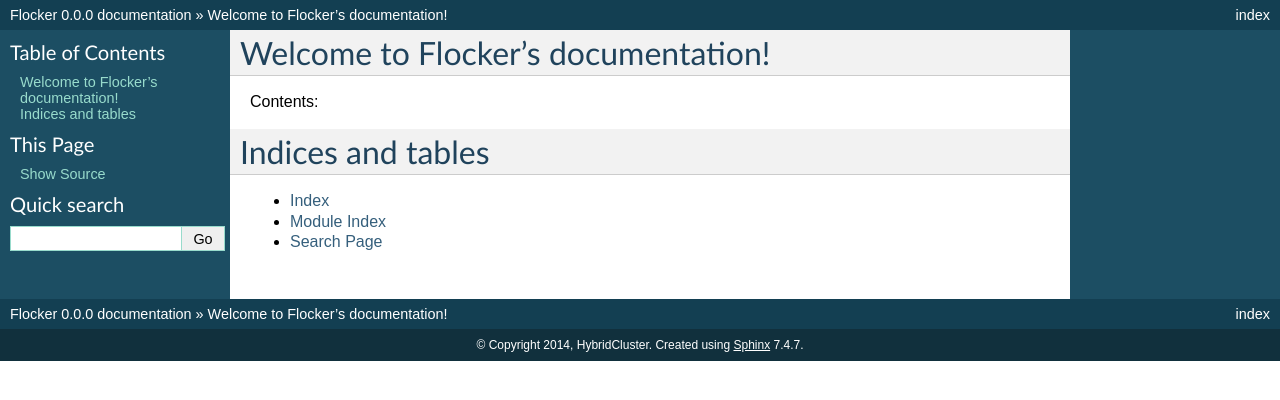
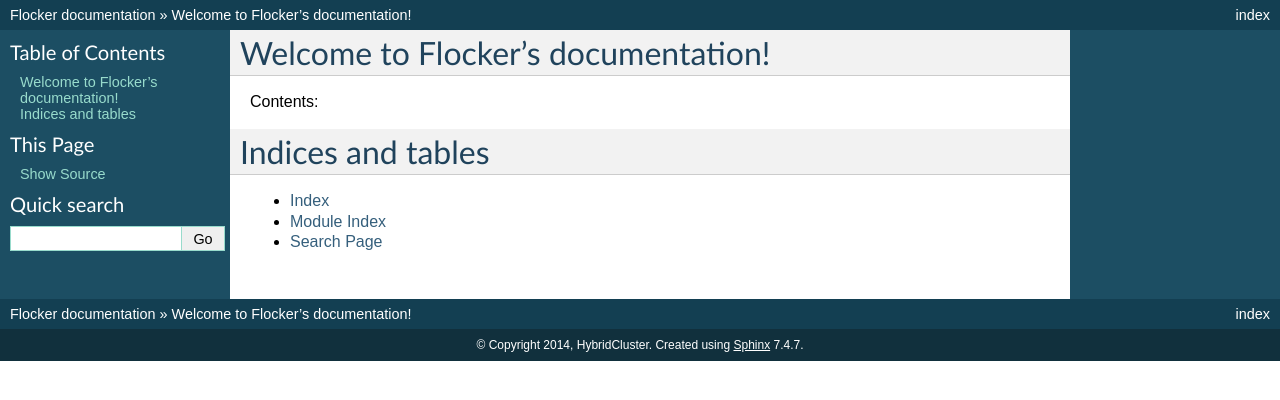
Before and after one commit to ClusterHQ/flocker, a Sphinx documentation site: the page built from docs/index.rst, in a window 1280 px wide. Shown: the top 400 px of the page. Built offline with Sphinx 7.4.7, drawn with Linux system fonts in a browser that asks for light colours.

Commit message:
Load the version from the version file.

```diff
--- a/docs/conf.py
+++ b/docs/conf.py
@@ -11,12 +11,7 @@
 # All configuration values have a default; values that are commented out
 # serve to show the default.
 
-import sys, os
-
-# If extensions (or modules to document with autodoc) are in another directory,
-# add these directories to sys.path here. If the directory is relative to the
-# documentation root, use os.path.abspath to make it absolute, like shown here.
-#sys.path.insert(0, os.path.abspath('.'))
+import os.path
 
 # -- General configuration -----------------------------------------------------
 
@@ -48,9 +43,13 @@
 # built documents.
 #
 # The short X.Y version.
-version = '0.0.0'
+path = os.path.join(os.path.dirname(__file__), b"../flocker/version")
+with open(path) as fObj:
+    version = fObj.read().strip()
+del path
+
 # The full version, including alpha/beta/rc tags.
-release = '0.0.0'
+release = version
 
 # The language for content autogenerated by Sphinx. Refer to documentation
 # for a list of supported languages.
```
